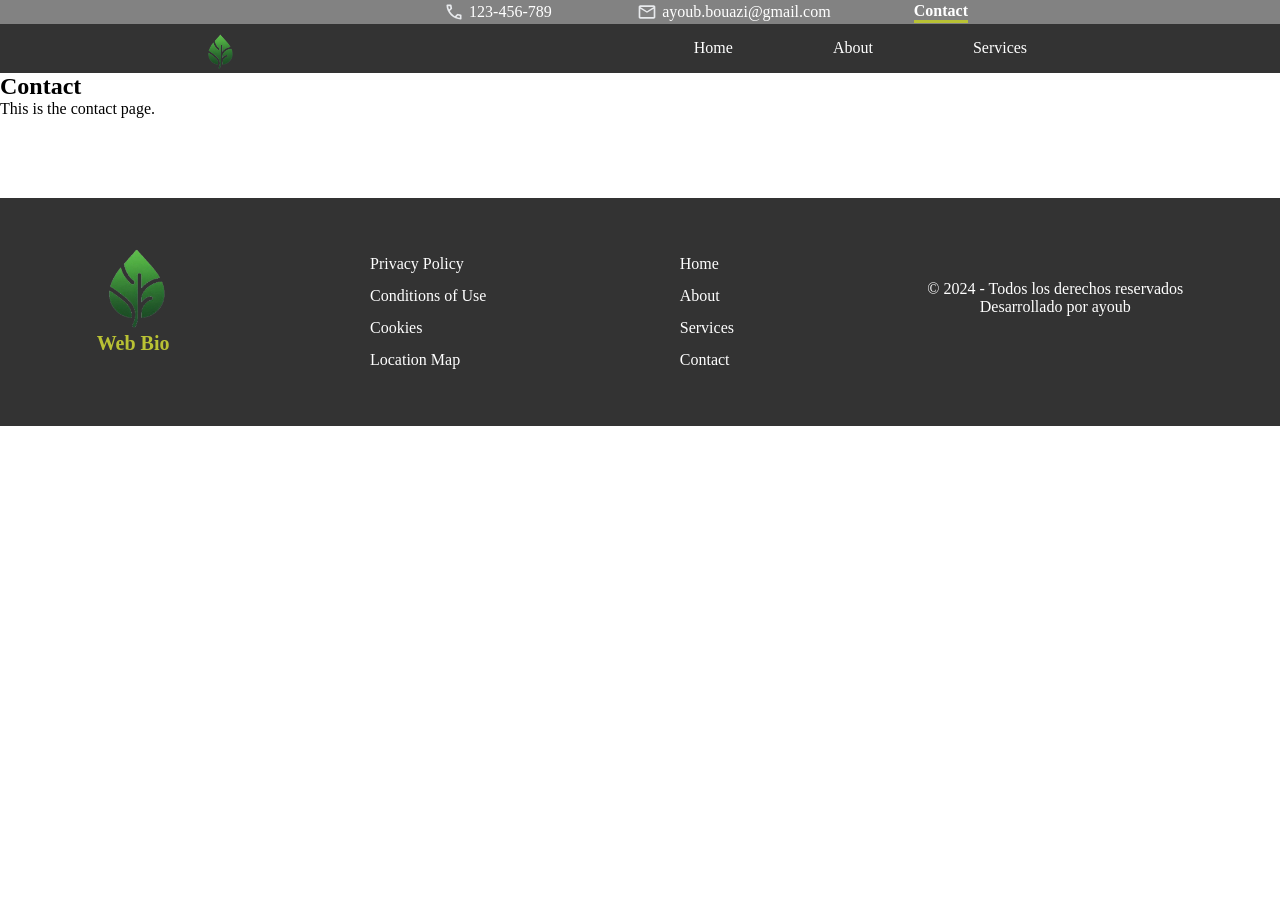
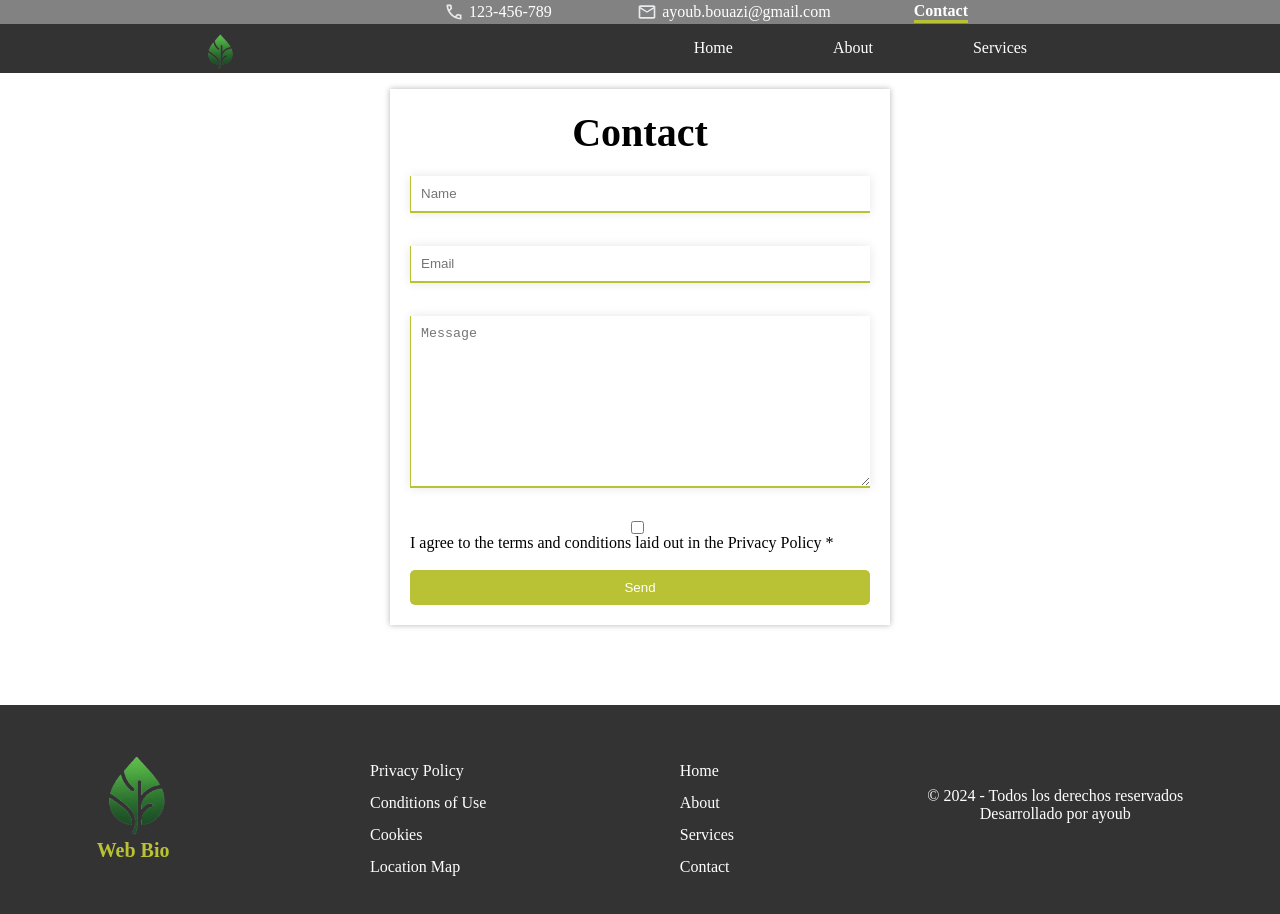
Before and after one commit to bouaziayoub/web-bio-react, a React (Create React App) app: page /contact in a window 1280 px wide. Shown: the top 914 px of the page. Before the commit the page ends 800 px from the top, so only its background shows below. Built offline with nearby package versions, Linux system fonts and the light colour scheme.

Commit message:
Create a form in contact section

```diff
--- a/src/App.js
+++ b/src/App.js
@@ -4,7 +4,7 @@ import { BrowserRouter as Router, Route, Routes } from "react-router-dom";
 import Service from "./views/Service";
 import About from "./views/About";
 import Home from "./views/home/Home";
-import Contact from "./views/Contact";
+import Contact from "./views/contact/Contact";
 import NotFound from "./views/NotFound";
 import Navbar from "./components/navbar/Navbar";
 
--- a/src/components/footer/Footer.js
+++ b/src/components/footer/Footer.js
@@ -20,10 +20,10 @@ function Footer({
           <h4>Web Bio</h4>
         </div>
         <div className="footer-privacy">
-          <div class="privacy">Privacy Policy</div>
-          <div class="conditions">Conditions of Use</div>
-          <div class="cookies">Cookies</div>
-          <div class="location">Location Map</div>
+          <div className="privacy">Privacy Policy</div>
+          <div className="conditions">Conditions of Use</div>
+          <div className="cookies">Cookies</div>
+          <div className="location">Location Map</div>
         </div>
         <div className="footer-nav">
           <div className="footer-ho">
--- a/src/views/Contact.js
+++ /dev/null
@@ -1,12 +0,0 @@
-import React from "react";
-
-function Contact() {
-    return (
-        <div>
-            <h2>Contact</h2>
-            <p>This is the contact page.</p>
-        </div>
-    );
-}
-
-export default Contact;
--- /dev/null
+++ b/src/views/contact/Contact.css
@@ -0,0 +1,63 @@
+.container-contact {
+    max-width: 500px;
+    margin: 1rem auto;
+    padding: 20px;
+    box-shadow: 0 0 6px rgba(0, 0, 0, 0.3);
+  }
+
+  .contact-title {
+    text-align: center;
+    margin-bottom: 20px;
+  }
+
+  .contact-title h2 {
+    font-size: 40px;
+  }
+
+  .contact-form form {
+    display: flex;
+    flex-direction: column;
+
+  }
+
+  .contact-form input[type="text"],
+  .contact-form input[type="email"],
+  .contact-form textarea {
+    width: 100%;
+    padding: 10px;
+    margin-bottom: 15px;
+    border: none;
+    border-bottom: 2px solid #b9c234;
+    border-left: 1px solid #b9c234;
+    box-shadow: 0 0 10px rgba(0, 0, 0, 0.1);
+  }
+
+  /* remove the focus */
+    .contact-form input[type="text"]:focus,
+    .contact-form input[type="email"]:focus,
+    .contact-form textarea:focus {
+      outline: none;
+      border-bottom: 2px solid #32866d;
+    }
+
+  .contact-form textarea {
+    resize: vertical;
+  }
+
+  .contact-form input[type="checkbox"] {
+    margin-right: 5px;
+  }
+
+  .contact-form button {
+    width: 100%;
+    padding: 10px;
+    background-color: #b9c234;
+    color: #fff;
+    border: none;
+    border-radius: 5px;
+    cursor: pointer;
+  }
+
+  .contact-form button:hover {
+    background-color: #b9c266;
+  }
--- /dev/null
+++ b/src/views/contact/Contact.js
@@ -0,0 +1,34 @@
+import React from "react";
+import "./Contact.css";
+
+function Contact() {
+  return (
+    <>
+      <div className="container-contact">
+        <div className="contact-title">
+          <h2>Contact</h2>
+        </div>
+        <div className="contact-form">
+          <form action="">
+            <input type="text" placeholder="Name" />
+            <br />
+            <input type="email" placeholder="Email" />
+            <br />
+            <textarea name="" id="" cols="30" rows="10" placeholder="Message"></textarea>
+            <br />
+            <input type="checkbox" />{" "}
+            <span>
+              {" "}
+              I agree to the terms and conditions laid out in the Privacy Policy
+              *
+            </span>
+            <br />
+            <button>Send</button>
+          </form>
+        </div>
+      </div>
+    </>
+  );
+}
+
+export default Contact;
--- a/src/views/home/Home.css
+++ b/src/views/home/Home.css
@@ -18,6 +18,7 @@
   font-weight: bold;
   text-align: center;
   z-index: 1;
+  line-height: 6rem;
 }
 
 .texto-bg h1 {
```
